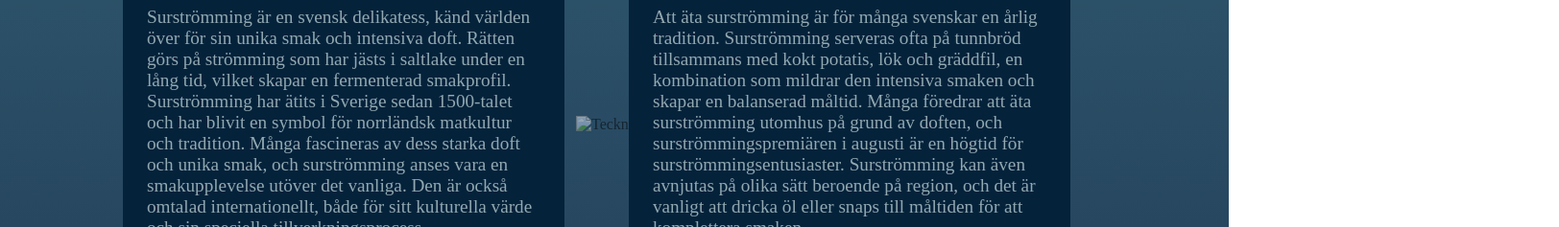
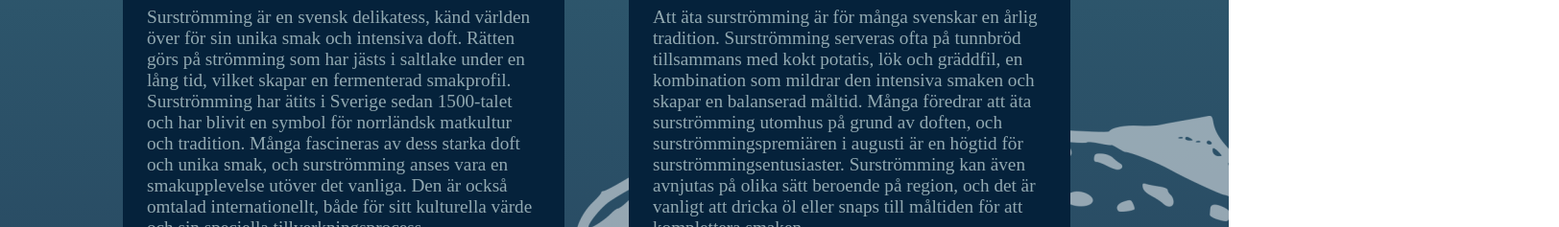
Before and after one commit to Floratuff/Floratuff.github.io, a plain HTML site: page index.html in a window 1280 px wide. Shown: the part 519-756 px from the top of the page at 96% size, 1624 px wide, since content can reach past the window. Drawn offline with Linux system fonts and the light colour scheme; a web font is replaced by a local one.

Commit message:
fixing image firsh2

```diff
--- a/index.html
+++ b/index.html
@@ -29,7 +29,7 @@
 </head>
 <body>
     <img src="fish.png" alt="Tecknad fisk – surströmming ikon" id="fishone">
-    <img src="fish2.png" alt="Tecknad fisk – symbol för svensk mat" id="fishtwo">
+    <img src="firsh2.png" alt="Tecknad fisk – symbol för svensk mat" id="fishtwo">
     <div id="box">
         <h1 style="color: #fff;">
             Surströmming - en fermenterad smakskatt
--- a/style.css
+++ b/style.css
@@ -1,6 +1,6 @@
 body {
     width: 100vw;
-    height: 240vh;
+    height: 300vh;
     background-image: linear-gradient(#346779 , #131539);
     background-repeat: no-repeat;
     margin: 0px;
```
